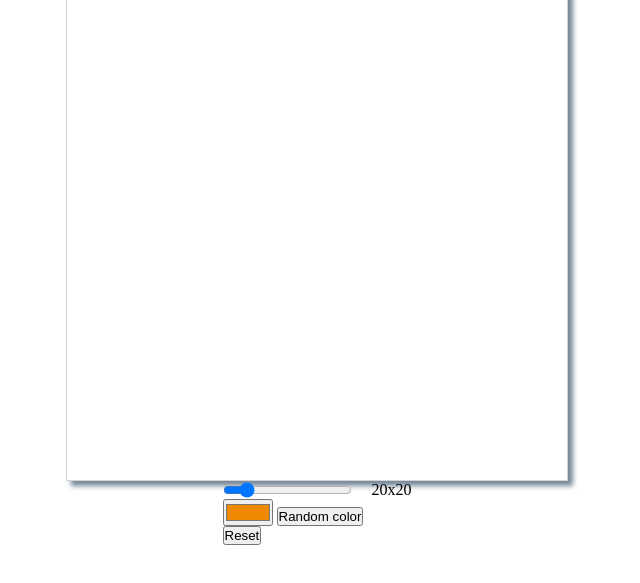
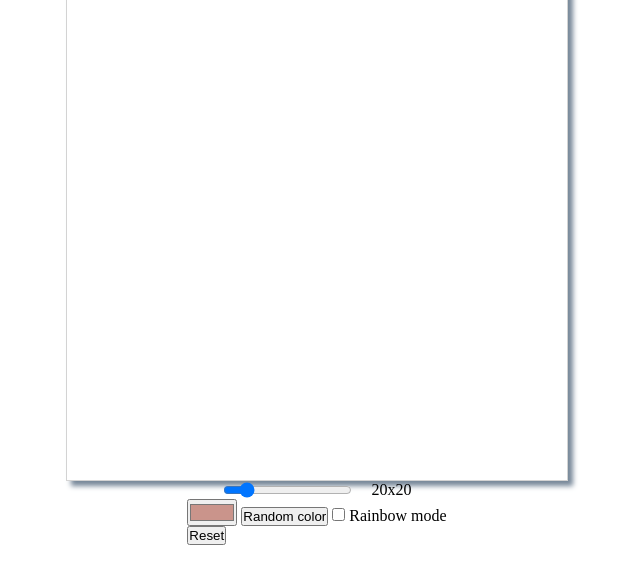
Before and after one commit to agiemza/etch-a-sketch, a plain HTML site: page index.html in a window 1280 px wide. Both pictures are taken after a click on the button "Random color". Shown: the part 43-626 px from the top of the page, without its empty margins (323-963 px from the left). Drawn offline with Linux system fonts and the light colour scheme.

Commit message:
add rainbow mode

```diff
--- a/app.js
+++ b/app.js
@@ -4,6 +4,7 @@ const currentRangeContainer = document.querySelector(".current-range-container")
 const colorPicker = document.querySelector(".color-picker")
 const resetButton = document.querySelector(".reset-button")
 const randomColorButton = document.querySelector(".random-color")
+const rainbowButton = document.querySelector(".rainbow-mode")
 
 const settings = {
     penColor: "#000000",
@@ -11,7 +12,8 @@ const settings = {
     editingActive: false,
     currentTargetColor: undefined,
     boxSide: undefined,
-    gridSize: 20
+    gridSize: 20,
+    rainbowMode: false
 }
 
 function setEventListeners() {
@@ -27,16 +29,9 @@ function setEventListeners() {
     colorPicker.addEventListener("change", e => {
         settings.penColor = e.target.value
     })
-    randomColorButton.addEventListener("click", () => {
-        let newColor = {
-            red: (`0${Math.floor(Math.random() * 256).toString(16)}`).slice(-2),
-            green: (`0${Math.floor(Math.random() * 256).toString(16)}`).slice(-2),
-            blue: (`0${Math.floor(Math.random() * 256).toString(16)}`).slice(-2)
-        }
-        console.log(`#${newColor.red}${newColor.green}${newColor.blue} `)
-        settings.penColor = `#${newColor.red}${newColor.green}${newColor.blue}`
-        colorPicker.value = `#${newColor.red}${newColor.green}${newColor.blue}`
-
+    randomColorButton.addEventListener("click", randomizeColor)
+    rainbowButton.addEventListener("change", e => {
+        settings.rainbowMode = e.target.checked
     })
     resetButton.addEventListener("click", resetGrid)
 }
@@ -66,6 +61,9 @@ function handleMouseOver(e) {
 }
 
 function handleMouseLeave(e) {
+    if (settings.rainbowMode) {
+        randomizeColor()
+    }
     if (!settings.editingActive) {
         e.target.style.cssText = `
         width: ${settings.boxSide};
@@ -98,6 +96,16 @@ function changeGridSize(e) {
     resetGrid()
 }
 
+function randomizeColor() {
+    const newColor = {
+        red: (`0${Math.floor(Math.random() * 256).toString(16)}`).slice(-2),
+        green: (`0${Math.floor(Math.random() * 256).toString(16)}`).slice(-2),
+        blue: (`0${Math.floor(Math.random() * 256).toString(16)}`).slice(-2)
+    }
+    settings.penColor = `#${newColor.red}${newColor.green}${newColor.blue}`
+    colorPicker.value = `#${newColor.red}${newColor.green}${newColor.blue}`
+}
+
 window.onload = () => {
     createGridElements(settings.gridSize)
     setEventListeners()
--- a/index.html
+++ b/index.html
@@ -24,6 +24,8 @@
             <div class="color-picker-container">
                 <input type="color" value="#000000" class="color-picker" >
                 <button class="random-color">Random color</button>
+                 <input type="checkbox" class="rainbow-mode" id="rainbow-mode">
+                <label for="rainbow-mode">Rainbow mode</label>
             </div>
             <div class="buttons-container">
                 <button class="reset-button">Reset</button>
```
